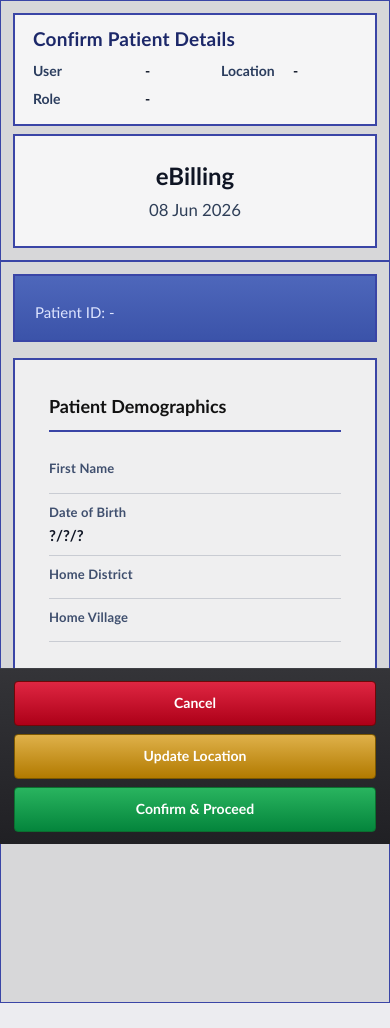
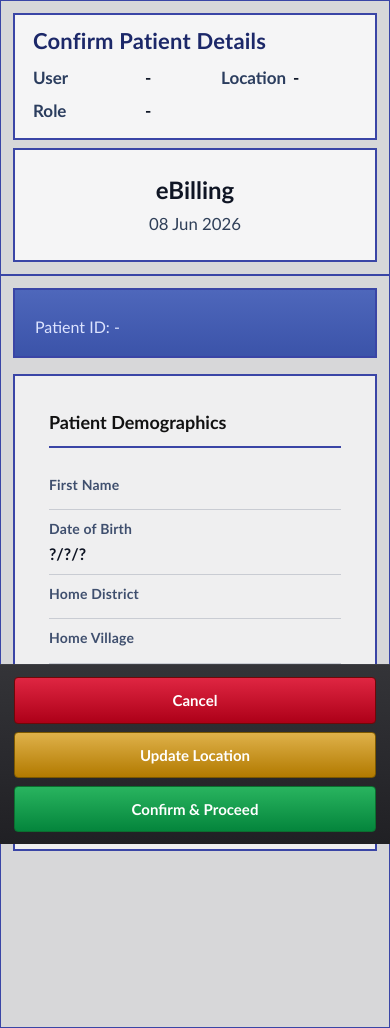
Before and after one commit to global-health-informatics-institute/Billing, a Rails app: template app/views/patients/patient_demographics.html.erb in a window 390 px wide. Before the commit the page ends 1003 px from the top, so only its background shows below. Run offline with Rails 7, Linux system fonts and the light colour scheme; the template is opened without the code that fills it, so the values that code supplies are empty; parts of the project's set-up code (start-up, migrations or seed data) failed here and were passed over.

Commit message:
modify font css style

```diff
--- a/app/views/patients/patient_demographics.html.erb
+++ b/app/views/patients/patient_demographics.html.erb
@@ -25,14 +25,14 @@ end %>
 <style type="text/css">
   :root {
     --font-base: "Century Gothic", "Trebuchet MS", Arial, sans-serif;
-    --fs-title: 20px;
-    --fs-meta: 14px;
-    --fs-banner-name: 30px;
-    --fs-banner-sub: 16px;
-    --fs-section: 18px;
-    --fs-label: 14px;
-    --fs-value: 16px;
-    --fs-button: 14px;
+    --fs-title: 26px;
+    --fs-meta: 19px;
+    --fs-banner-name: 33px;
+    --fs-banner-sub: 18px;
+    --fs-section: 21px;
+    --fs-label: 16px;
+    --fs-value: 18px;
+    --fs-button: 16px;
   }
 
   html, body {
@@ -103,6 +103,7 @@ end %>
     align-items: center;
     justify-content: center;
     color: #0f1524;
+    text-align: center;
   }
 
   .confirm-brand strong {
@@ -118,6 +119,7 @@ end %>
 
   .confirm-body {
     padding: 16px 20px;
+    min-height: calc(74vh - 70px);
   }
 
   .patient-banner {
@@ -231,14 +233,14 @@ end %>
 
   @media (max-width: 1100px) {
     :root {
-      --fs-title: 18px;
-      --fs-meta: 14px;
-      --fs-banner-name: 26px;
-      --fs-banner-sub: 15px;
-      --fs-section: 17px;
-      --fs-label: 14px;
-      --fs-value: 15px;
-      --fs-button: 14px;
+      --fs-title: 24px;
+      --fs-meta: 18px;
+      --fs-banner-name: 30px;
+      --fs-banner-sub: 17px;
+      --fs-section: 19px;
+      --fs-label: 15px;
+      --fs-value: 17px;
+      --fs-button: 15px;
     }
     .confirm-top {
       grid-template-columns: 1fr;
@@ -256,14 +258,14 @@ end %>
 
   @media (max-width: 700px) {
     :root {
-      --fs-title: 19px;
-      --fs-meta: 14px;
-      --fs-banner-name: 24px;
-      --fs-banner-sub: 15px;
+      --fs-title: 22px;
+      --fs-meta: 17px;
+      --fs-banner-name: 27px;
+      --fs-banner-sub: 16px;
       --fs-section: 18px;
-      --fs-label: 13px;
-      --fs-value: 15px;
-      --fs-button: 14px;
+      --fs-label: 14px;
+      --fs-value: 16px;
+      --fs-button: 15px;
     }
     .confirm-shell {
       padding-bottom: 138px;
```
